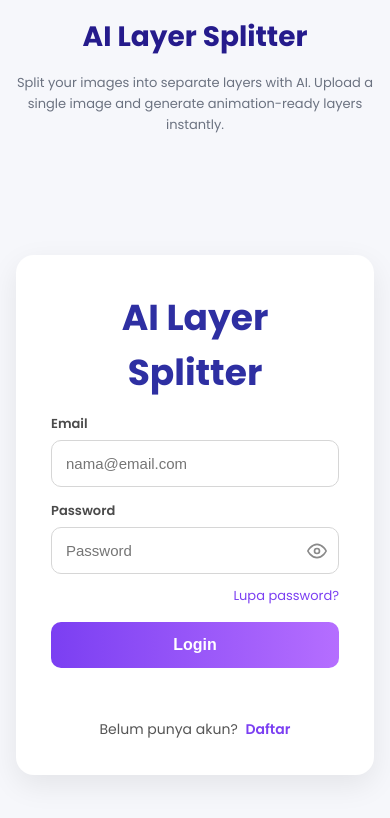
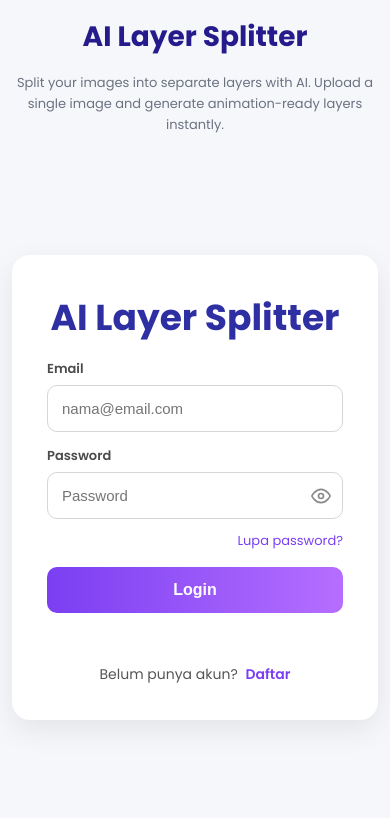
Before and after one commit to NganjukBersatu/Layer_ai, a Vue app: page / in a window 390 px wide. Shown: the top 818 px of the page. Built offline with nearby package versions, Linux system fonts and the light colour scheme.

Commit message:
Perbaiki responsive tampilan mobile dan tablet

```diff
--- a/src/assets/style.css
+++ b/src/assets/style.css
@@ -469,3 +469,84 @@ RESPONSIVE - MOBILE
   }
 
 }
+
+/* ==========================
+   RESPONSIVE FIX
+========================== */
+
+html,
+body {
+  width: 100%;
+  max-width: 100%;
+  overflow-x: hidden;
+}
+
+.app {
+  width: 100%;
+  max-width: 1350px;
+  margin: 0 auto;
+}
+
+.hero p {
+  max-width: 100%;
+}
+
+.preview-box img {
+  max-width: 100%;
+  height: auto;
+  object-fit: contain;
+}
+
+@media (max-width: 768px) {
+  .app {
+    padding: 20px 16px;
+  }
+
+  .hero h1 {
+    font-size: 36px;
+  }
+
+  .hero p {
+    width: 100%;
+  }
+
+  .workspace {
+    width: 100%;
+  }
+
+  .left-panel,
+  .right-panel {
+    width: 100%;
+    max-width: 100%;
+  }
+
+  .result-card,
+  .input-card {
+    width: 100%;
+    max-width: 100%;
+  }
+}
+
+@media (max-width: 480px) {
+  .app {
+    padding: 16px 12px;
+  }
+
+  .hero h1 {
+    font-size: 28px;
+  }
+
+  .hero p {
+    font-size: 13px;
+  }
+
+  .result-card,
+  .input-card {
+    padding: 14px;
+  }
+
+  .preview-box {
+    width: 100%;
+    height: 350px;
+  }
+}
```
